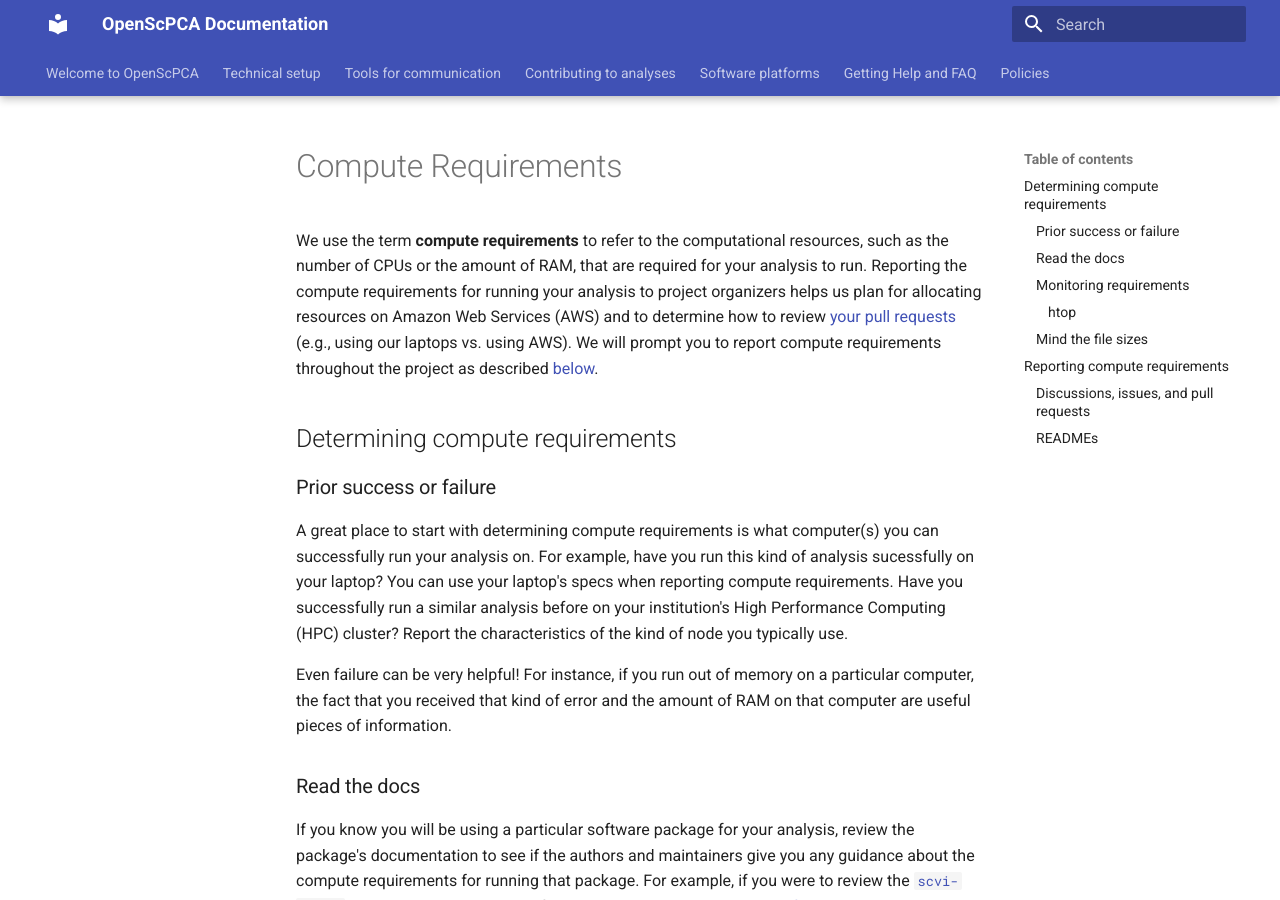
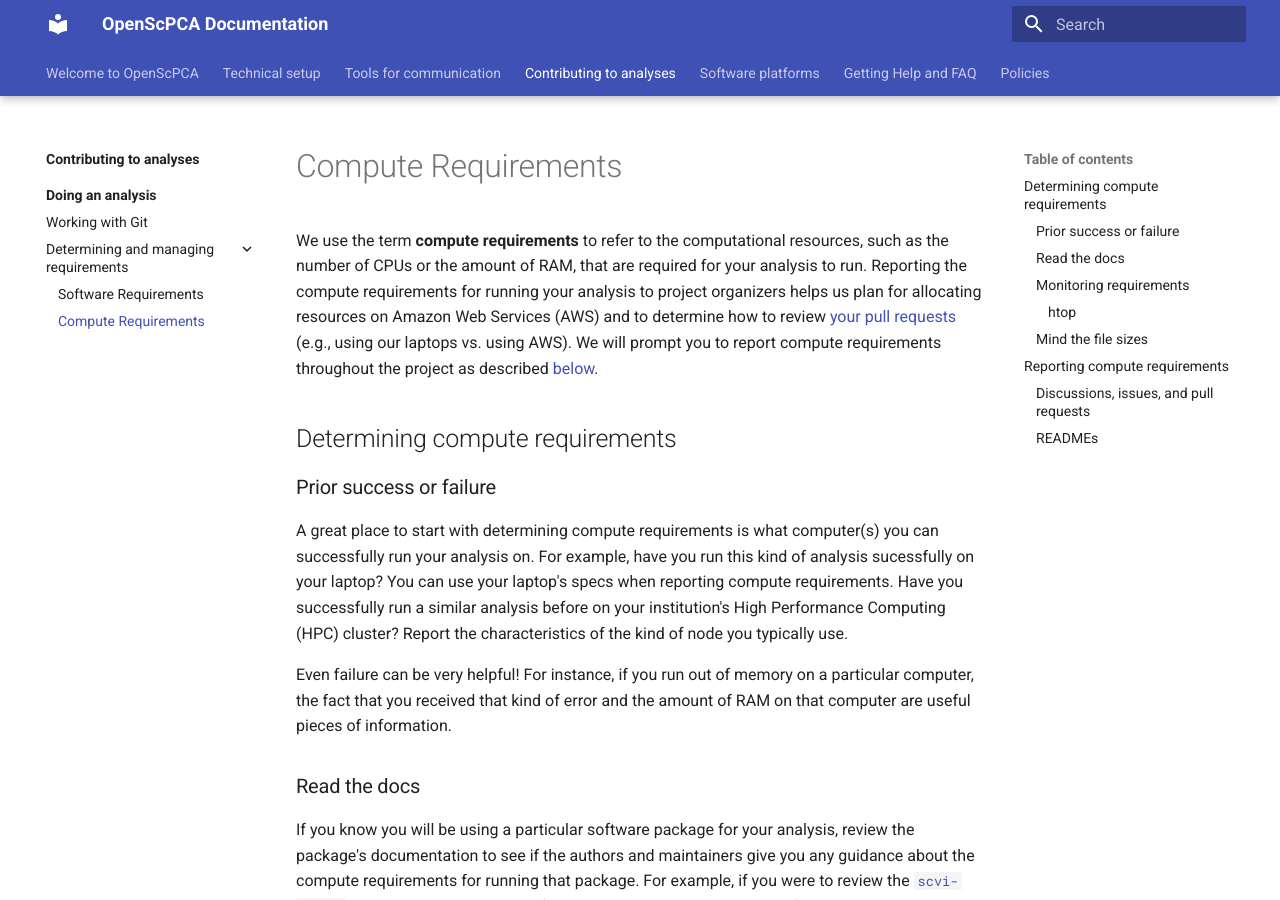
Before and after one commit to AlexsLemonade/OpenScPCA-analysis, an MkDocs documentation site: the page built from docs/contributing-to-analyses/determining-and-managing-requirements/compute-requirements.md, in a window 1280 px wide and 900 px high. Built offline with MkDocs 1.6.1 and Material for MkDocs 9.7.7, drawn with Linux system fonts in a browser that asks for light colours.

Commit message:
Add to nav

```diff
--- a/mkdocs.yml
+++ b/mkdocs.yml
@@ -68,6 +68,7 @@
       - Determining and managing requirements:
         - contributing-to-analyses/determining-and-managing-requirements/index.md
         - contributing-to-analyses/determining-and-managing-requirements/software-requirements.md
+        - contributing-to-analyses/determining-and-managing-requirements/compute-requirements.md
   - Software platforms:            # LSfR, AWS, Docker, etc
     - software-platforms/index.md
   - Getting Help and FAQ:      # troubleshooting and FAQ
```
